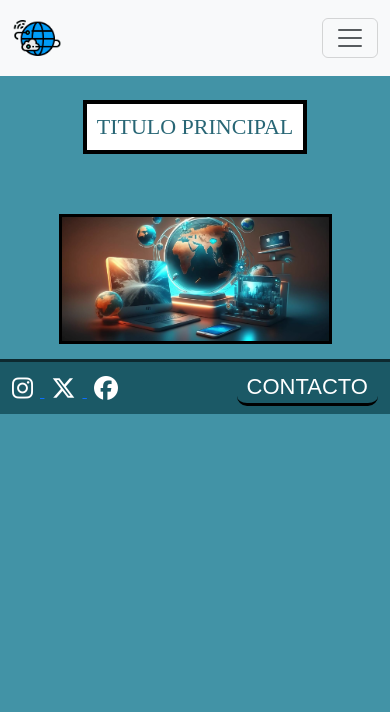
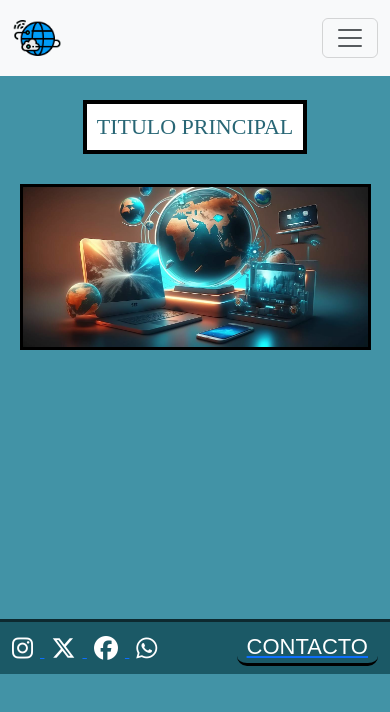
Before and after one commit to DionisioRodriguez/FirstProyect, a plain HTML site: page primerejercicio/index.html in a window 390 px wide. Drawn offline with nearby package versions, Linux system fonts and the light colour scheme.

Commit message:
Arreglando el footer en todas las paginas

```diff
--- a/primerejercicio/css/styles.css
+++ b/primerejercicio/css/styles.css
@@ -607,13 +607,15 @@ textarea {
 
 /* FIN GENERAL */
 
-/* PARTE HEADER */
+/* PARTE INDEX */
 
-    .header__nav {
-        display: none;
+    .principal__img {
+        margin-top: 0px;
+        margin-bottom: 269px;
+        width: 90%;
     }
 
-/* FIN PARTE HEADER */
+/* FIN PARTE INDEX */
 
 /* PARTE CONTACTO */
 
@@ -629,6 +631,7 @@ textarea {
     }
 
 /* FIN PARTE CONTACTO */
+
 /* INICIO PARTE MEDIA FOOTER */
 
     footer {
--- a/primerejercicio/index.html
+++ b/primerejercicio/index.html
@@ -78,12 +78,21 @@
             <a class="footer__link" href="https://www.facebook.com" target="_blank">
                 <i class="fa-brands fa-facebook"></i>
             </a>
+            <a class="footer__link wtsp" href="https://www.whatsapp.com">
+                <i class="fa-brands fa-whatsapp"></i>
+            </a>
         </div>
         <div class="footer__mail--container">
-            <p class="footer__mail--title">Contacto</p>
-            <a href="https://www.google.com">
-                <p class="footer__mail">ejemplo@gmail.com</p>
-            </a>
+            <div>
+                <a href="https://www.google.com">
+                    <p class="footer__mail--title">Contacto</p>
+                </a>
+            </div>
+            <div>
+                <a href="https://www.google.com">
+                    <p class="footer__mail">ejemplo@gmail.com</p>
+                </a>
+            </div>
         </div>
         <div class="footer__wtsp--container">
             <a class="footer__link--wtsp" href="https://www.whatsapp.com">
```
Also changed, not shown: primerejercicio/pages/faq.html (+13 -4 lines), primerejercicio/pages/nosotros.html (+13 -4 lines), primerejercicio/pages/servicios.html (+13 -4 lines).
